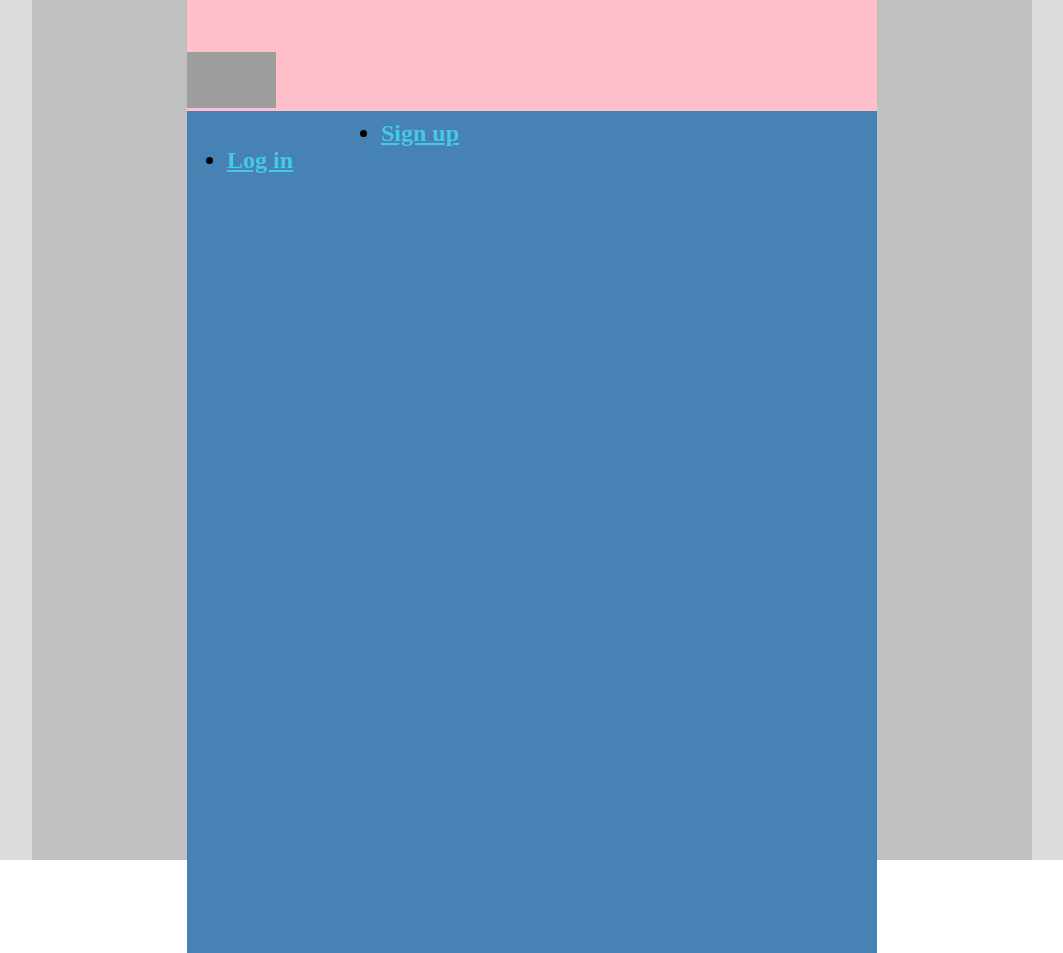
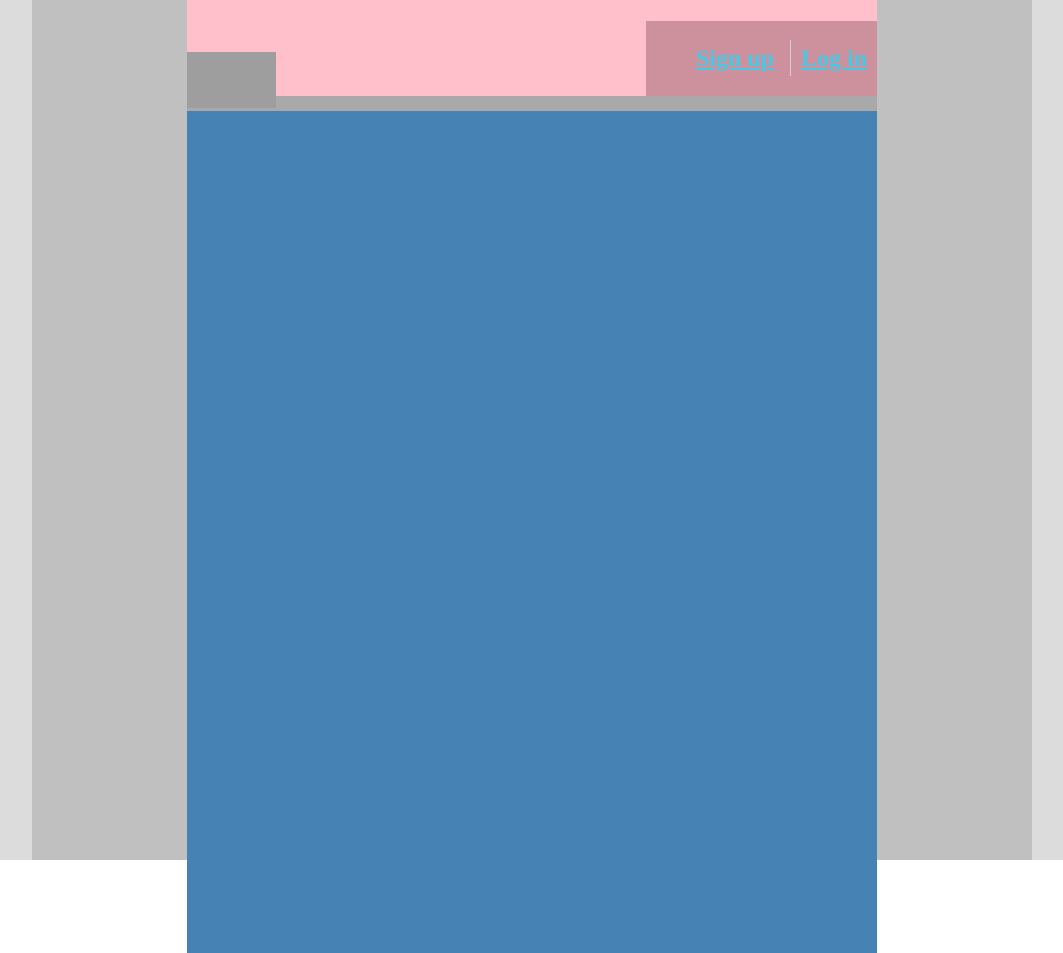
Before and after one commit to IvanVucetic/html-forms, a plain HTML site: page index.html in a window 1280 px wide. Shown: the whole page, without its empty margins (108-1171 px from the left). Drawn offline with Linux system fonts and the light colour scheme; grey boxes are pictures that could not be loaded.

Commit message:
working on tabs and its content

```diff
--- a/style.css
+++ b/style.css
@@ -45,6 +45,7 @@ body {
 	/*height: 56px; izbrisati posle jer je logo te visine*/
 	padding-top: 40px;
 	margin-bottom: 15px; /*prebaceno iz authHeader ali nestala margina; moguce zbog 'collapsing margins' pojave*/
+	position: relative; /*mora da bi tabs bili pos:abs u odn na ovo;*/
 }
 
 #logo {
@@ -68,6 +69,14 @@ body {
 
 #tabs {
 	background-color: #cd919e;
+	display: inline-block;
+	position: absolute;
+	bottom: 0;
+	right: 0;
+}
+
+#tabs li:nth-child(1) {
+	border: 0 none;
 }
 
 #authContent {
@@ -84,3 +93,13 @@ a {
 	color: #45cae6;
 	cursor: pointer;
 }
+
+ul {
+	list-style: outside none none;
+}
+
+li {
+	display: inline;
+	padding: 5px 10px;
+	border-left: 1px solid #d3d3d3;
+}
```
